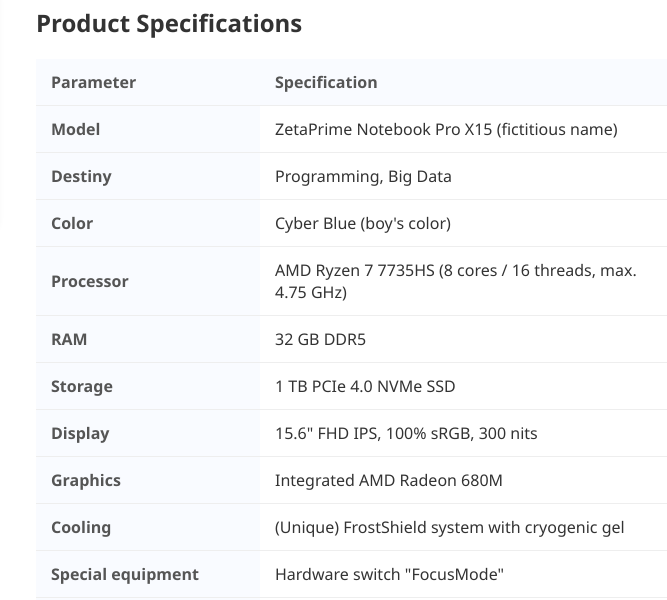
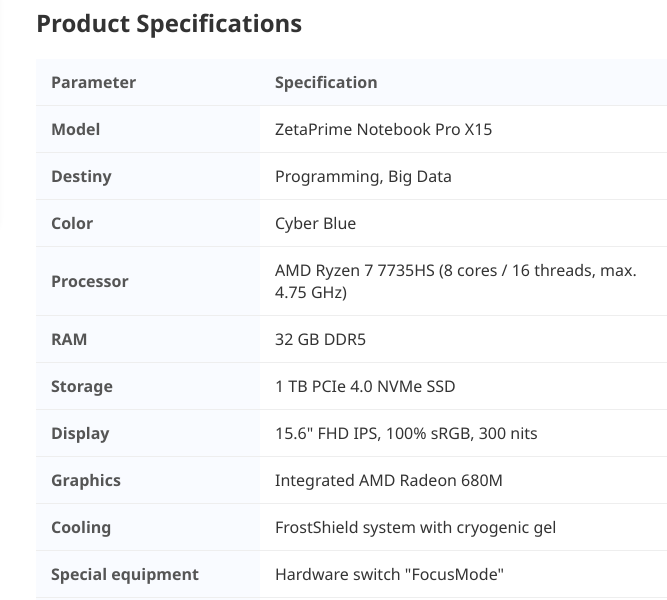
Before and after one commit to matejmatyska-svg/matejmatyska-svg.github.io, a plain HTML site: page index.html in a window 1280 px wide. Shown: the part 176-776 px from the top of the page, 464-1131 px from the left. Drawn offline with Linux system fonts and the light colour scheme.

Commit message:
Update index.html

```diff
--- a/index.html
+++ b/index.html
@@ -172,7 +172,7 @@
                     <tbody>
                         <tr>
                             <th>Model</th>
-                            <td>ZetaPrime Notebook Pro X15 (fictitious name)</td>
+                            <td>ZetaPrime Notebook Pro X15 </td>
                         </tr>
                         <tr>
                             <th>Destiny</th>
@@ -180,7 +180,7 @@
                         </tr>
                         <tr>
                             <th>Color</th>
-                            <td>Cyber Blue (boy's color)</td>
+                            <td>Cyber Blue </td>
                         </tr>
                         <tr>
                             <th>Processor</th>
@@ -204,7 +204,7 @@
                         </tr>
                         <tr>
                             <th>Cooling</th>
-                            <td>(Unique) FrostShield system with cryogenic gel</td>
+                            <td>FrostShield system with cryogenic gel</td>
                         </tr>
                         <tr>
                             <th>Special equipment</th>
```
